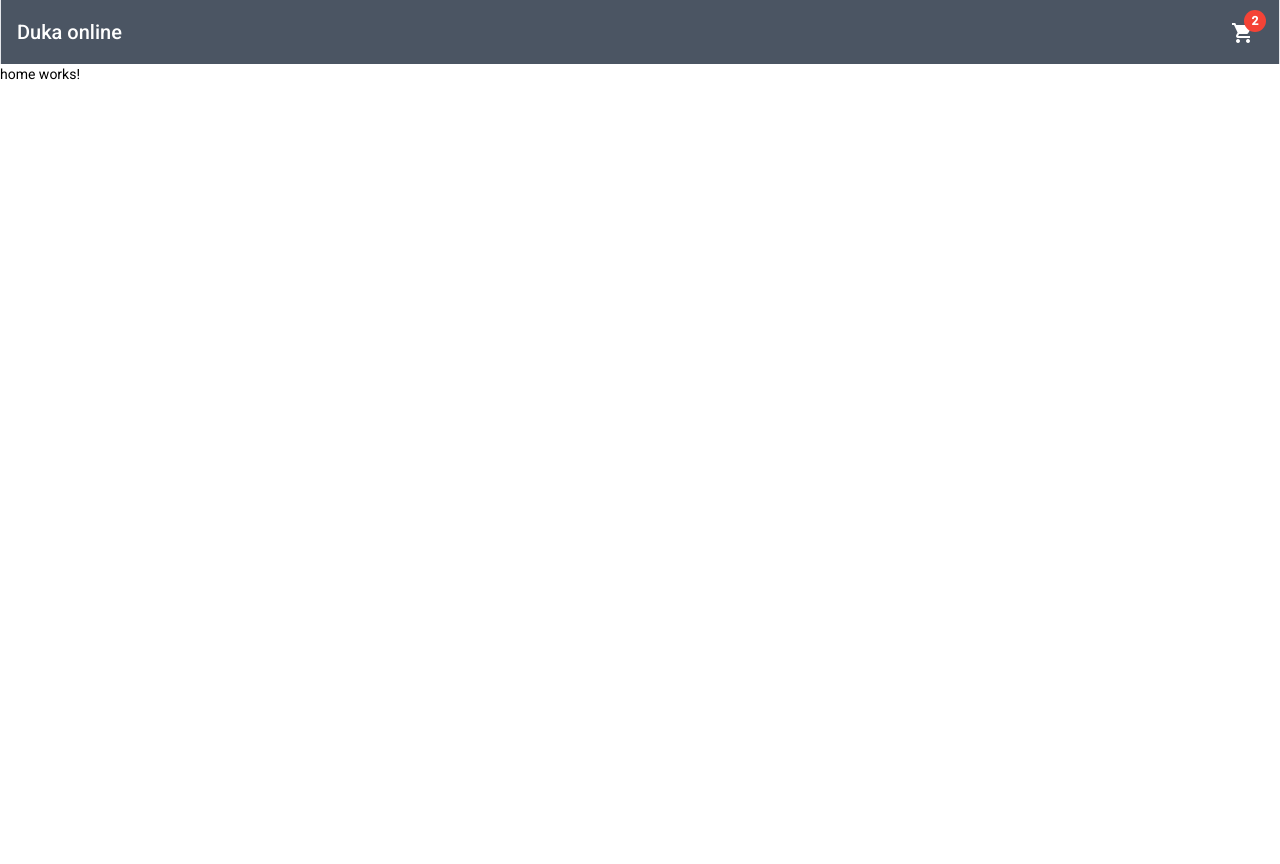
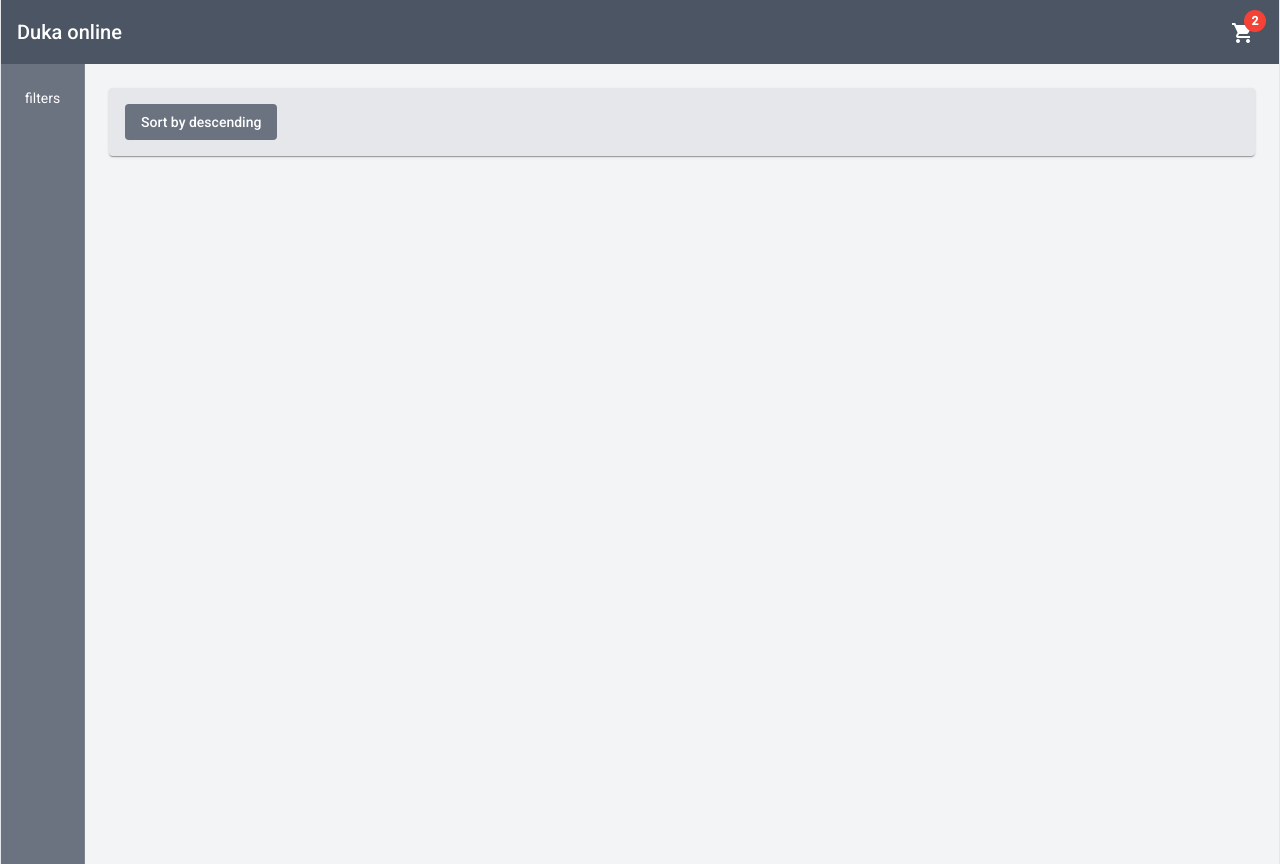
Before and after one commit to NessaAz/shop-yangu, an Angular app: page /home in a window 1280 px wide. Before the commit the page ends 800 px from the top, so only its background shows below. Built offline with nearby package versions, Linux system fonts and the light colour scheme.

Commit message:
create the sort by menu

```diff
--- a/src/app/app.module.ts
+++ b/src/app/app.module.ts
@@ -20,12 +20,14 @@ import { AppComponent } from './app.component';
 import { BrowserAnimationsModule } from '@angular/platform-browser/animations';
 import { HeaderComponent } from './components/header/header.component';
 import { HomeComponent } from './pages/home/home.component';
+import { ProductsHeaderComponent } from './pages/home/components/products-header/products-header.component';
 
 @NgModule({
   declarations: [
     AppComponent,
     HeaderComponent,
-    HomeComponent
+    HomeComponent,
+    ProductsHeaderComponent
   ],
   imports: [
     BrowserModule,
--- /dev/null
+++ b/src/app/pages/home/components/products-header/products-header.component.html
@@ -0,0 +1,17 @@
+<mat-card class="mb-4 bg-gray-200">
+    <div class="flex justify-between">
+        <div>
+            <button
+                mat-button
+                [matMenuTriggerFor]="sortByMenu"
+                class="bg-gray-500"
+                >
+                    Sort by {{sort}}
+            </button>
+            <mat-menu #sortByMenu="matMenu" class="bg-gray-600">
+                <button (click)="onSortUpdated('ascending')" mat-menu-item>ascending</button>
+                <button (click)="onSortUpdated('descending')"mat-menu-item>descending</button>
+            </mat-menu>
+        </div>
+    </div>
+</mat-card>
--- /dev/null
+++ b/src/app/pages/home/components/products-header/products-header.component.ts
@@ -0,0 +1,17 @@
+import { Component, OnInit } from '@angular/core';
+
+@Component({
+  selector: 'app-products-header',
+  templateUrl: './products-header.component.html',
+})
+export class ProductsHeaderComponent implements OnInit {
+  sort = 'descending';
+  constructor() { }
+
+  ngOnInit(): void {
+  }
+
+  onSortUpdated(newSort: string): void{
+    this.sort = newSort;
+  }
+}
--- /dev/null
+++ b/src/app/pages/home/home.component.html
@@ -0,0 +1,13 @@
+<mat-drawer-container
+    [autosize]="true"
+    class="min-h-full max-w-7xl mx-auto border-x bg-gray-100">
+        <mat-drawer mode="side" opened class="p-6 bg-gray-500">
+            <div>filters</div>
+
+        </mat-drawer>
+        <mat-drawer-content class="p-6">
+            <app-products-header>
+
+            </app-products-header>
+        </mat-drawer-content>
+</mat-drawer-container>
--- a/src/app/pages/home/home.component.ts
+++ b/src/app/pages/home/home.component.ts
@@ -2,11 +2,7 @@ import { Component, OnInit } from '@angular/core';
 
 @Component({
   selector: 'app-home',
-  template: `
-    <p>
-      home works!
-    </p>
-  `,
+  templateUrl: './home.component.html',
   styles: [
   ]
 })
```
